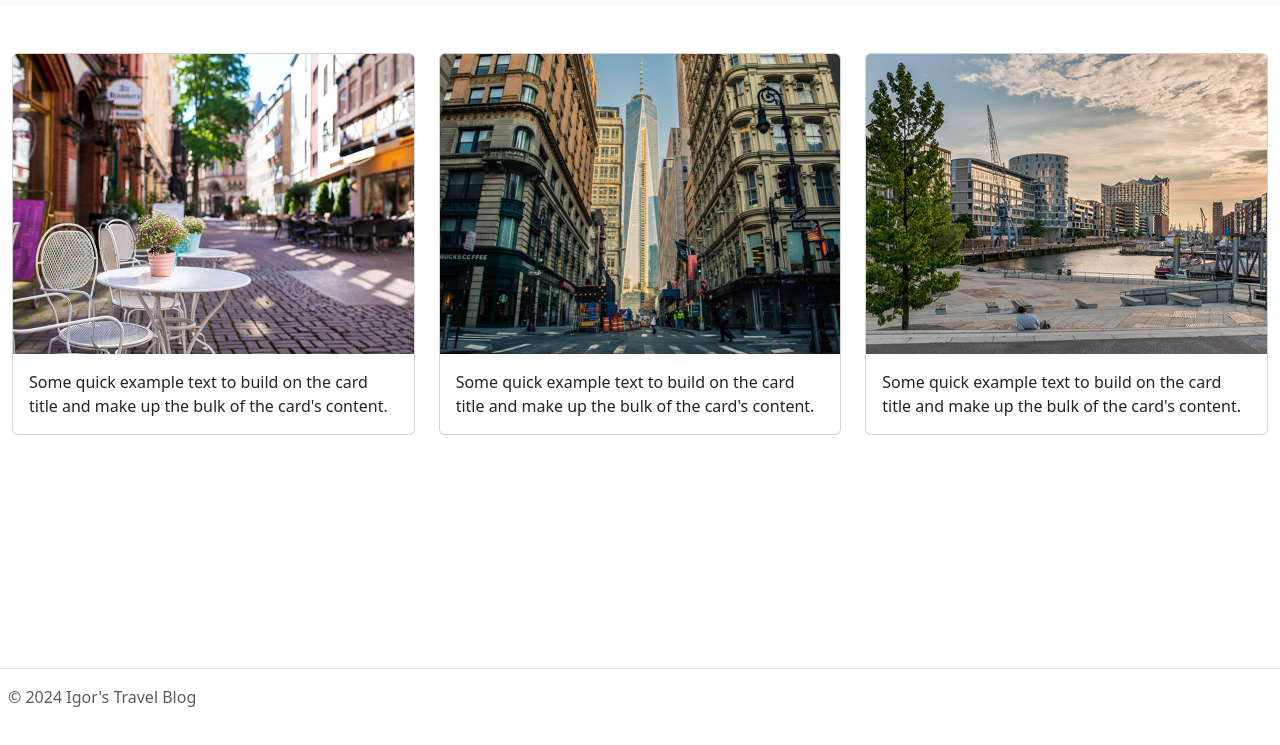
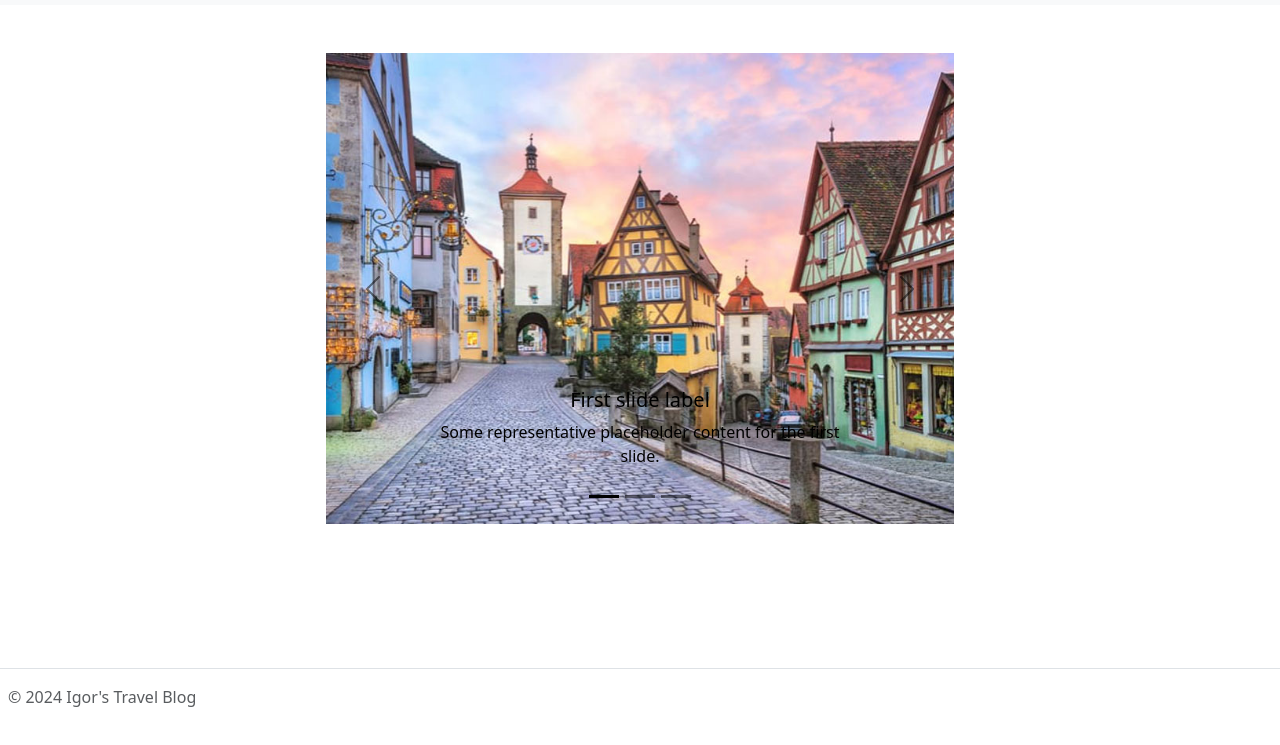
Before and after one commit to Kuigan/travel-photo-blog, a plain HTML site: page index.html in a window 1280 px wide. Shown: the part 51-796 px from the top of the page. Drawn offline with nearby package versions, Linux system fonts and the light colour scheme.

Commit message:
Grundgerüst für Karusel.

```diff
--- a/index.html
+++ b/index.html
@@ -37,33 +37,48 @@
       </nav>
 
       <div class="container-fluid mt-5">
-        <div class="row">
-            <div class="col-md-4">
-                <div class="card">
-                    <img src="./assets/images/bild_1.jpg" class="card-img-top" alt="...">
-                    <div class="card-body">
-                      <p class="card-text">Some quick example text to build on the card title and make up the bulk of the card's content.</p>
+        <div class="col-md-6" style="margin: auto;">
+            <div id="carouselExampleDark" class="carousel carousel-dark slide">
+                <div class="carousel-indicators">
+                <button type="button" data-bs-target="#carouselExampleDark" data-bs-slide-to="0" class="active" aria-current="true" aria-label="Slide 1"></button>
+                <button type="button" data-bs-target="#carouselExampleDark" data-bs-slide-to="1" aria-label="Slide 2"></button>
+                <button type="button" data-bs-target="#carouselExampleDark" data-bs-slide-to="2" aria-label="Slide 3"></button>
+                </div>
+                <div class="carousel-inner">
+                <div class="carousel-item active" data-bs-interval="10000">
+                    <img src="./assets/images/bild_01.jpg" class="d-block w-100" alt="...">
+                    <div class="carousel-caption d-none d-md-block">
+                    <h5>First slide label</h5>
+                    <p>Some representative placeholder content for the first slide.</p>
                     </div>
-                  </div>
+                </div>
+                <div class="carousel-item" data-bs-interval="2000">
+                    <img src="./assets/images/bild_02.jpg" class="d-block w-100" alt="...">
+                    <div class="carousel-caption d-none d-md-block">
+                    <h5>Second slide label</h5>
+                    <p>Some representative placeholder content for the second slide.</p>
+                    </div>
+                </div>
+                <div class="carousel-item">
+                    <img src="./assets/images/bild_03.jpg" class="d-block w-100" alt="...">
+                    <div class="carousel-caption d-none d-md-block">
+                    <h5>Third slide label</h5>
+                    <p>Some representative placeholder content for the third slide.</p>
+                    </div>
+                </div>
+                </div>
+                <button class="carousel-control-prev" type="button" data-bs-target="#carouselExampleDark" data-bs-slide="prev">
+                <span class="carousel-control-prev-icon" aria-hidden="true"></span>
+                <span class="visually-hidden">Previous</span>
+                </button>
+                <button class="carousel-control-next" type="button" data-bs-target="#carouselExampleDark" data-bs-slide="next">
+                <span class="carousel-control-next-icon" aria-hidden="true"></span>
+                <span class="visually-hidden">Next</span>
+                </button>
             </div>
-            <div class="col-md-4">
-                <div class="card">
-                    <img src="./assets/images/bild_2.jpg" class="card-img-top" alt="...">
-                    <div class="card-body">
-                      <p class="card-text">Some quick example text to build on the card title and make up the bulk of the card's content.</p>
-                    </div>
-                  </div>
-            </div>
-            <div class="col-md-4">
-                <div class="card">
-                    <img src="./assets/images/bild_3.jpg" class="card-img-top" alt="...">
-                    <div class="card-body">
-                      <p class="card-text">Some quick example text to build on the card title and make up the bulk of the card's content.</p>
-                    </div>
-                  </div>
-            </div>
-        </div>
-      </div>
+     </div>
+    </div>
+
 
       <div class="container" style="margin-top: auto;">
         <footer class="d-flex flex-wrap py-3 my-4 border-top fixed-bottom" style="background-color: #fff;" >
```
Also changed, not shown: assets/images/bild_01.jpg (added), assets/images/bild_02.jpg (added), assets/images/bild_03.jpg (added), assets/images/bild_1.jpg (deleted), assets/images/bild_2.jpg (deleted), assets/images/bild_3.jpg (deleted).
